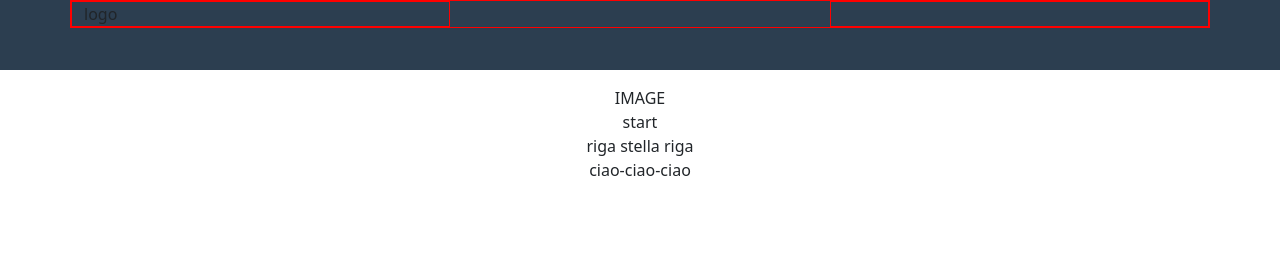
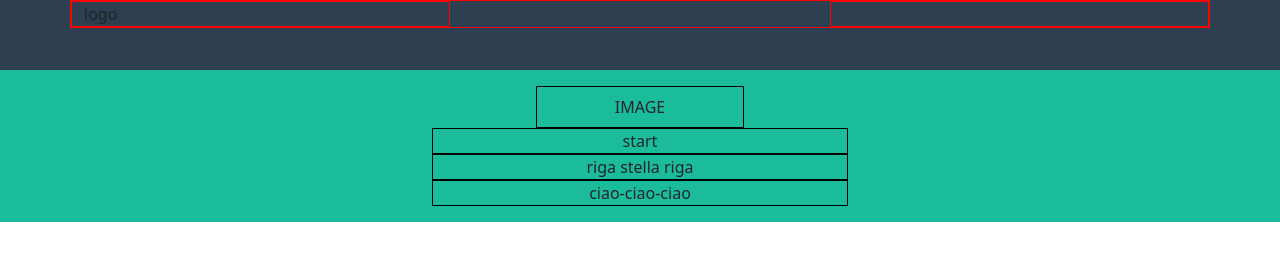
Before and after one commit to emanuelesacchetti/html-css-bootstrap-freelancer, a plain HTML site: page index.html in a window 1280 px wide. Drawn offline with nearby package versions, Linux system fonts and the light colour scheme.

Commit message:
header e prima section

```diff
--- a/css/style.css
+++ b/css/style.css
@@ -8,8 +8,7 @@
     border: 1px solid red;
 
 }
-.debug .ms_box {
-    min-height: 150px;
+.debug .ms_border {
     border: 1px solid black;
 }
 
@@ -21,5 +20,5 @@ header {
     background-color: #2c3e50;
 }
 #hero {
-
+    background-color: #1abc9c;
 }
--- a/index.html
+++ b/index.html
@@ -18,11 +18,15 @@
         </div>
     </header>
     <main>
-        <section class="container-fluid pt-3" id="hero">
-            <div class="col-2 offset-5 text-center pt-y-3">IMAGE</div>
-            <div class="col-4 offset-4 text-center">start</div>
-            <div class="col-4 offset-4 text-center">riga stella riga</div>
-            <div class="col-4 offset-4 text-center">ciao-ciao-ciao</div>
+        <section class="container-fluid p-3" id="hero">
+            <div class="col-2 offset-5 text-center ms_border p-2">IMAGE</div>
+            <div class="col-4 offset-4 text-center ms_border">start</div>
+            <div class="col-4 offset-4 text-center ms_border">riga stella riga</div>
+            <div class="col-4 offset-4 text-center ms_border">ciao-ciao-ciao</div>
+        </section>
+
+        <section class="container-fluid p-3" id="">
+
         </section>
     </main>
 
```
